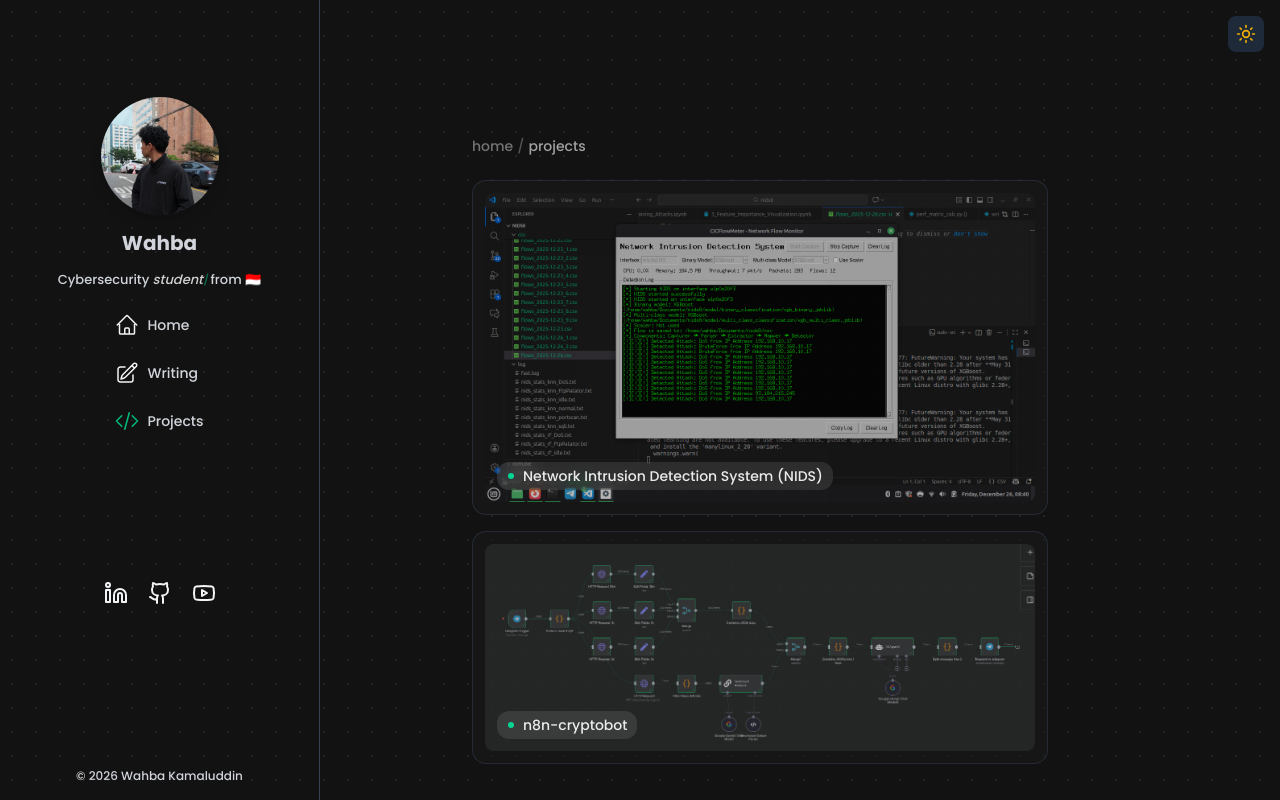
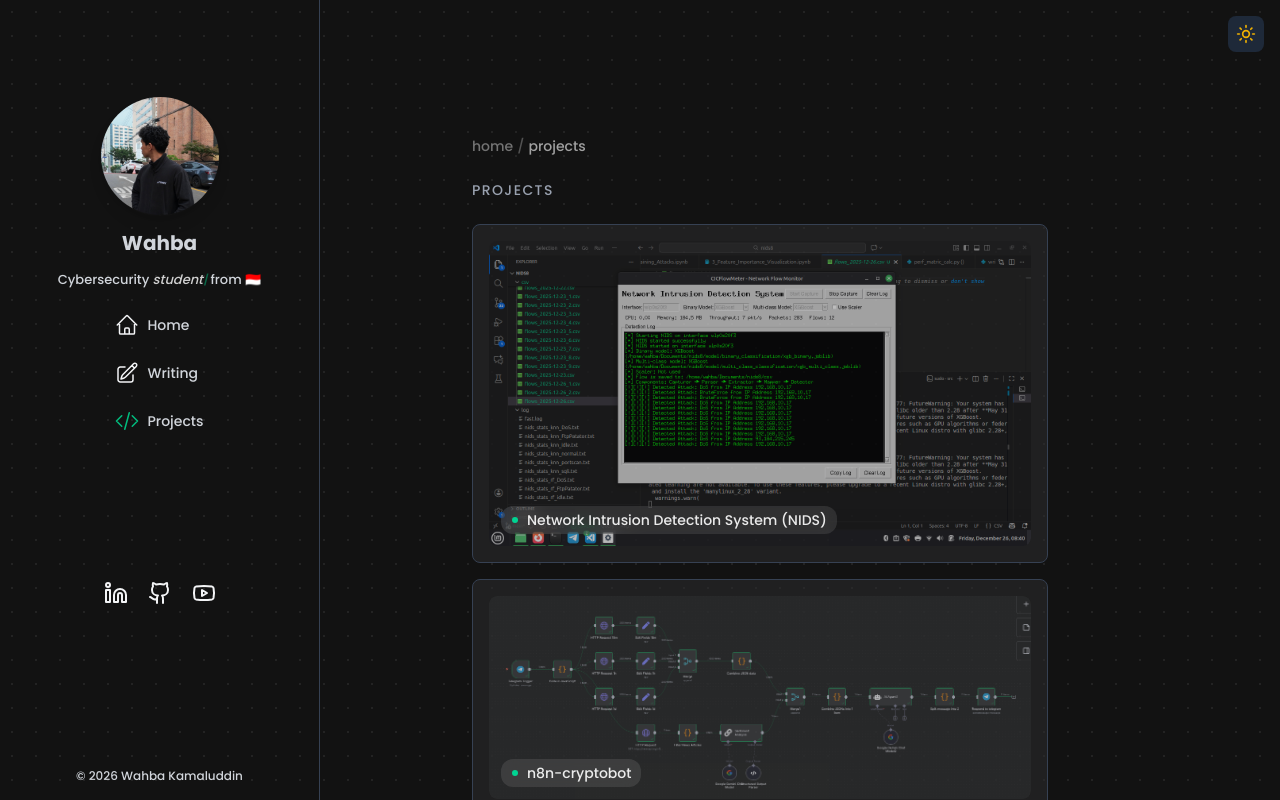
Before and after one commit to wahbakamaluddin/blog1, a Next.js app: page /projects in a window 1280 px wide. Built offline with nearby package versions, Linux system fonts and the light colour scheme.

Commit message:
Fixed dark/light mode

```diff
--- a/src/components/projects/projects.tsx
+++ b/src/components/projects/projects.tsx
@@ -2,6 +2,7 @@
 
 import Image from "next/image";
 import { useState } from "react";
+import { typography, components as themeComponents } from "@/src/styles/theme";
 
 interface Project {
   id: number;
@@ -43,12 +44,10 @@ function Gradient({
 }) {
   return (
     <div
-      className={`absolute z-10 inset-0 size-full pointer-events-none transition-opacity duration-500 ${
-        isExpanded ? "opacity-100" : "opacity-0 group-hover:opacity-100"
-      } ${className}`}
-      style={{
-        background: `linear-gradient(to bottom, rgba(16,16,16,0.1) 0%, rgba(16,16,16,0.4) 50%, rgba(16,16,16,0.9) 100%)`,
-      }}
+      className={`absolute z-10 inset-0 size-full pointer-events-none transition-opacity duration-500
+        bg-gradient-to-b from-transparent via-black/20 to-black/70
+        dark:from-transparent dark:via-black/40 dark:to-black/90
+        ${isExpanded ? "opacity-100" : "opacity-0 group-hover:opacity-100"} ${className}`}
     />
   );
 }
@@ -62,18 +61,22 @@ export default function Projects() {
 
   return (
     <>
-      <section className="max-w-xl">
+      <section className={themeComponents.section}>
+        <h2 className={typography.sectionHeading}>
+          PROJECTS
+        </h2>
         <div className="grid grid-cols-1 gap-4">
           {projects.map((project) => {
             const isExpanded = expandedId === project.id;
             return (
-              <button
+              <div
                 key={project.id}
-                onClick={() => toggleExpand(project.id)}
-                className="relative overflow-hidden group p-3 flex flex-col border border-gray-700/50 rounded-[14px] bg-[#1a1a1a]/50 text-left cursor-pointer transition-all duration-300"
-              >
+                className="relative overflow-hidden group p-4 flex flex-col bg-gray-100 dark:bg-[#2f2f30]/50 border border-gray-300 dark:border-gray-700 rounded-lg text-left transition-all duration-300">
                 {/* Project Image */}
-                <div className="relative w-full overflow-hidden rounded-lg">
+                <button
+                  onClick={() => toggleExpand(project.id)}
+                  className="relative w-full overflow-hidden rounded-lg cursor-pointer"
+                >
                   <Image
                     src={project.image}
                     alt={project.title}
@@ -81,8 +84,8 @@ export default function Projects() {
                     height={400}
                     className={`w-full h-auto rounded-lg pointer-events-none transition-all duration-400 ${
                       isExpanded
-                        ? "opacity-90"
-                        : "opacity-70 group-hover:opacity-90"
+                        ? "opacity-100"
+                        : "opacity-90 dark:opacity-70 group-hover:opacity-100"
                     }`}
                   />
 
@@ -102,14 +105,17 @@ export default function Projects() {
                       </span>
                     </div>
                   </div>
-                </div>
+                </button>
 
                 {/* Expandable Content */}
                 <div
                   className={`overflow-hidden transition-all duration-300 ease-in-out ${
-                    isExpanded ? "max-h-96 opacity-100 mt-3" : "max-h-0 opacity-0"
+                    isExpanded ? "max-h-96 opacity-100 mt-4" : "max-h-0 opacity-0"
                   }`}
                 >
+                  {/* Title */}
+                  <h3 className={typography.cardTitle + " mb-2"}>{project.title}</h3>
+
                   {/* Tags */}
                   <div className="flex flex-wrap gap-1.5 mb-3">
                     {project.tags.map((tag) => (
@@ -123,7 +129,7 @@ export default function Projects() {
                   </div>
 
                   {/* Description */}
-                  <p className="text-sm text-gray-600 dark:text-gray-400 leading-relaxed mb-3">
+                  <p className={typography.subtitle + " leading-relaxed mb-3"}>
                     {project.description}
                   </p>
 
@@ -135,7 +141,7 @@ export default function Projects() {
                           e.stopPropagation();
                           window.open(project.github, "_blank");
                         }}
-                        className="px-3 py-1.5 text-xs text-gray-700 dark:text-gray-300 border border-gray-300 dark:border-gray-600 rounded-full hover:bg-gray-100 dark:hover:bg-gray-700 transition-colors inline-flex items-center gap-1.5 cursor-pointer"
+                        className={themeComponents.buttonPrimary + " inline-flex items-center gap-1.5 cursor-pointer"}
                       >
                         <svg
                           className="w-3.5 h-3.5"
@@ -153,14 +159,14 @@ export default function Projects() {
                           e.stopPropagation();
                           window.open(project.link, "_blank");
                         }}
-                        className="px-3 py-1.5 text-xs text-emerald-600 dark:text-emerald-400 border border-emerald-500/50 rounded-full hover:bg-emerald-500/10 transition-colors cursor-pointer"
+                        className={themeComponents.buttonPrimary + " cursor-pointer"}
                       >
                         Live Demo
                       </span>
                     )}
                   </div>
                 </div>
-              </button>
+              </div>
             );
           })}
         </div>
```
